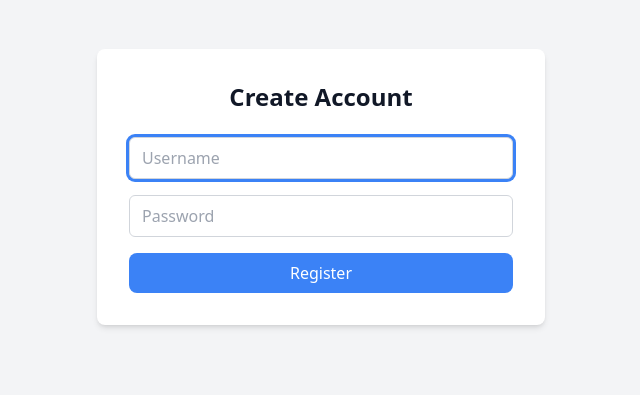
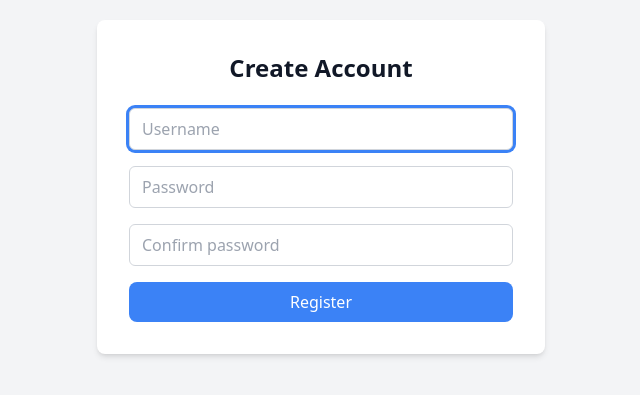
Before and after one commit to MuhammadAfzal/fullstack-cookie-auth, a React (Vite) app in the folder frontend/: page /register in a window 1280 px wide. Shown: the part 213-608 px from the top of the page, without its empty margins (319-959 px from the left). Built offline with nearby package versions, Linux system fonts and the light colour scheme; no server answers.

Commit message:
Updated usr registation form

```diff
--- a/frontend/src/components/LoginForm.tsx
+++ b/frontend/src/components/LoginForm.tsx
@@ -1,8 +1,7 @@
-import { useState, useRef } from "react";
+import { useState } from "react";
 import { Link, useNavigate } from "react-router-dom";
 import { showToast } from "../utils/toast";
 import { login } from "../services/api";
-import { User } from "../types";
 import FullScreenLoader from "./FullScreenLoader";
 
 interface Props {
--- a/frontend/src/components/RegisterForm.tsx
+++ b/frontend/src/components/RegisterForm.tsx
@@ -5,7 +5,11 @@ import { register } from "../services/api";
 import { showToast } from "../utils/toast";
 
 export default function RegisterForm() {
-  const [form, setForm] = useState({ username: "", password: "" });
+  const [form, setForm] = useState({
+    username: "",
+    password: "",
+    confirmPassword: "",
+  });
   const [loading, setLoading] = useState(false);
   const [error, setError] = useState("");
   const navigate = useNavigate();
@@ -47,6 +51,14 @@ export default function RegisterForm() {
         value={form.password}
         className="w-full px-3 py-2 border rounded-md bg-white dark:bg-gray-700 text-gray-900 dark:text-gray-100 border-gray-300 dark:border-gray-600 focus:outline-none focus:ring focus:ring-blue-500"
       />
+      <input
+        type="password"
+        name="confirmPassword"
+        value={form.confirmPassword}
+        onChange={handleChange}
+        placeholder="Confirm password"
+        className="w-full px-3 py-2 border rounded-md bg-white dark:bg-gray-700 text-gray-900 dark:text-gray-100 border-gray-300 dark:border-gray-600 focus:outline-none focus:ring focus:ring-blue-500"
+      />
       {error && <div className="text-red-500 text-sm text-center">{error}</div>}
       <button
         onClick={handleSubmit}
--- a/frontend/src/services/api.ts
+++ b/frontend/src/services/api.ts
@@ -41,6 +41,7 @@ export async function login(data: {
 export async function register(data: {
   username: string;
   password: string;
+  confirmPassword: string;
 }): Promise<{ success: boolean }> {
   const res = await fetch(`${API_URL}/register`, {
     method: "POST",
```
